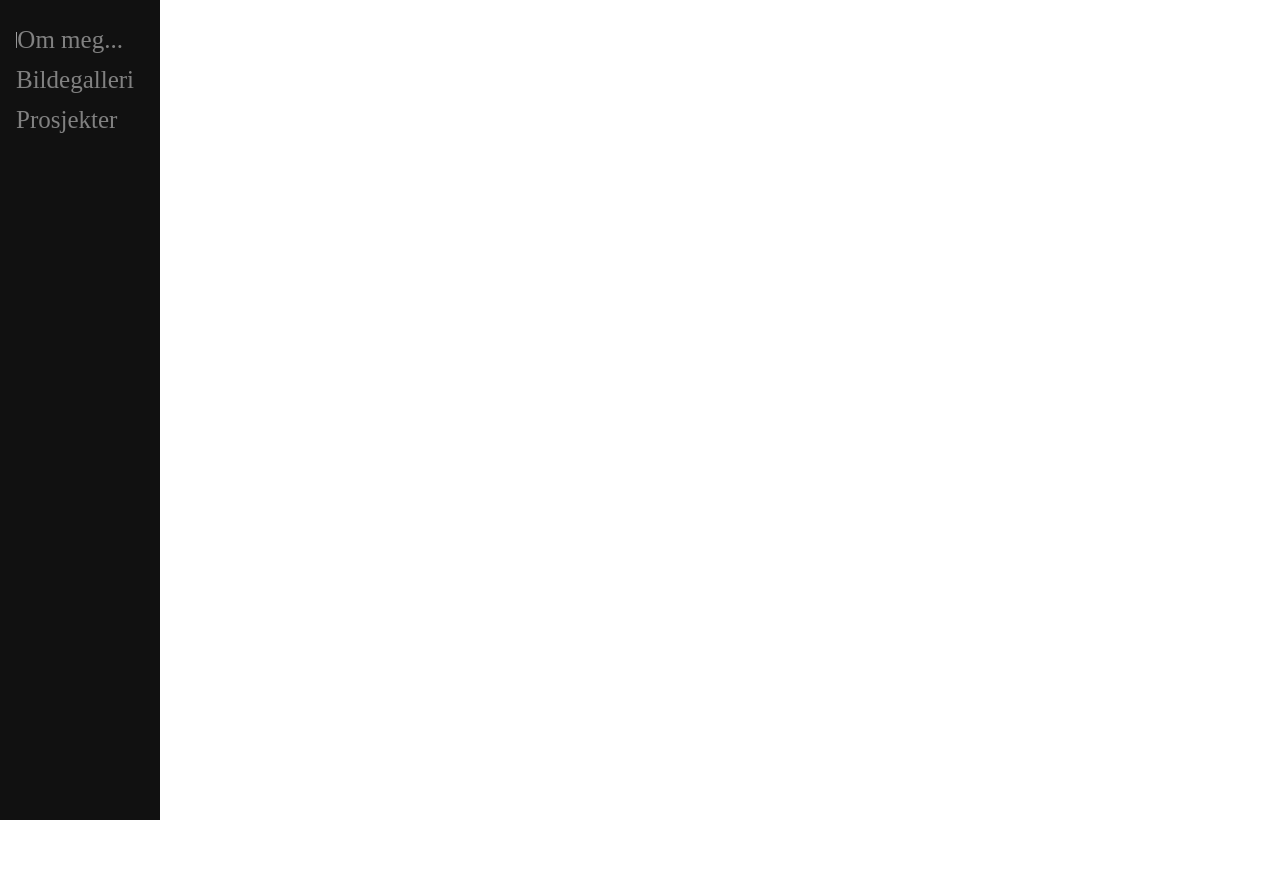
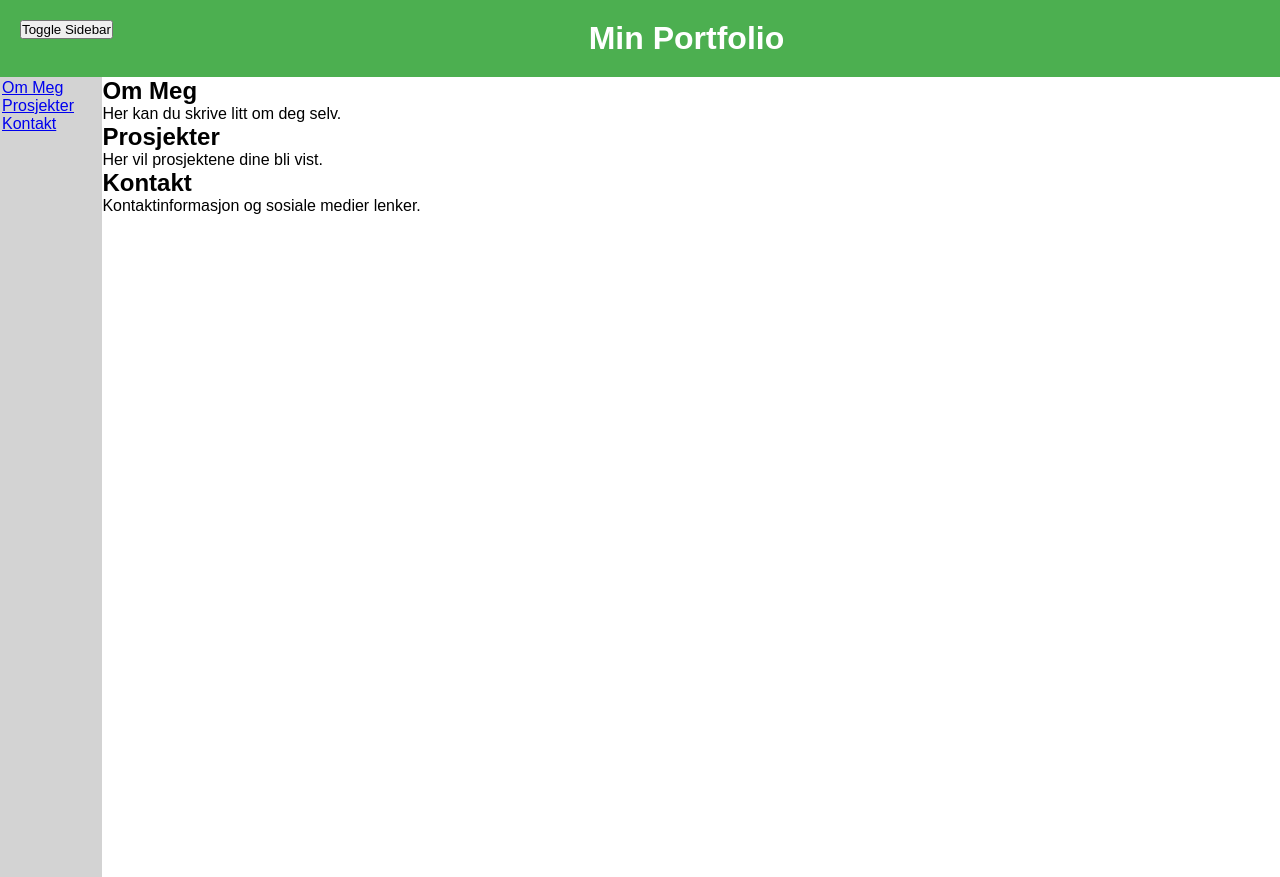
Before and after one commit to Halvooz/halvooz.github.io, a plain HTML site: page index.html in a window 1280 px wide. Before the commit the page ends 800 px from the top, so only its background shows below. Drawn offline with Linux system fonts and the light colour scheme.

Commit message:
Helgekos

```diff
--- /dev/null
+++ b/Aktivitetskalender/style.css
@@ -0,0 +1,10 @@
+* {
+    margin: 0;
+    padding: 0;
+}
+
+.hero {
+    width: 100%;
+    height: 100%;
+    background: linear-gradient(45deg, #6ac1c5,#bda5ff);
+}
--- /dev/null
+++ b/Bursdagskalender/bursdagskalender.css
@@ -0,0 +1,43 @@
+body {
+    font-family: Arial, sans-serif;
+    margin: 20px;
+    padding: 0;
+    background-color: #f0f8ff;
+}
+
+h1 {
+    text-align: center;
+}
+
+form {
+    margin-bottom: 20px;
+    text-align: center;
+}
+
+input {
+    margin: 10px;
+    padding: 5px;
+    font-size: 16px;
+}
+
+button {
+    padding: 5px 10px;
+    font-size: 16px;
+    background-color: #4CAF50;
+    color: white;
+    border: none;
+    cursor: pointer;
+}
+
+ul {
+    list-style-type: none;
+    padding: 0;
+}
+
+li {
+    margin: 10px 0;
+    padding: 10px;
+    background-color: #e7f3fe;
+    border: 1px solid #d3e1f5;
+    border-radius: 5px;
+}
--- /dev/null
+++ b/JS-Manipulering/style.css
@@ -0,0 +1,3 @@
+#utskrift {
+    color: red;
+}
--- /dev/null
+++ b/code.js
@@ -0,0 +1,4 @@
+document.getElementById('toggleSidebar').addEventListener('click', function() {
+  document.querySelector('.sidebar').classList.toggle('collapsed');
+  document.querySelector('.container').classList.toggle('collapsed');
+});
--- a/index.css
+++ b/index.css
@@ -1,51 +1,63 @@
-body {
-    margin: 0;
-    padding: 0;
-    height: 100%;
-    width: 100%;
+/* The sidebar menu */
+.sidebar {
+  height: 100%; /* 100% Full-height */
+  width: 0; /* 0 width - change this with JavaScript */
+  position: fixed; /* Stay in place */
+  z-index: 1; /* Stay on top */
+  top: 0;
+  left: 0;
+  background-color: #111; /* Black*/
+  overflow-x: hidden; /* Disable horizontal scroll */
+  padding-top: 60px; /* Place content 60px from the top */
+  transition: 0.5s; /* 0.5 second transition effect to slide in the sidebar */
 }
 
-.menysymbol {
-    max-width: 1%;
-    max-height: 1%;
-}
-
-/* The sidebar menu */
-.sidenav {
-    height: 100%; /* Full-height: remove this if you want "auto" height */
-    width: 160px; /* Set the width of the sidebar */
-    position: fixed; /* Fixed Sidebar (stay in place on scroll) */
-    z-index: 1; /* Stay on top */
-    top: 0; /* Stay at the top */
-    left: 0;
-    background-color: #111; /* Black */
-    overflow-x: hidden; /* Disable horizontal scroll */
-    padding-top: 20px;
-    flex-direction: row;
-  }
-
-  /* The navigation menu links */
-  .sidenav a {
-    padding: 6px 8px 6px 16px;
+/* The sidebar links */
+.sidebar a {
+  padding: 8px 8px 8px 32px;
   text-decoration: none;
   font-size: 25px;
   color: #818181;
   display: block;
+  transition: 0.3s;
 }
 
 /* When you mouse over the navigation links, change their color */
-  .sidenav a:hover {
+.sidebar a:hover {
   color: #f1f1f1;
 }
 
-  /* Style page content */
-  .main {
-    margin-left: 160px; /* Same as the width of the sidebar */
-    padding: 0px 10px;
+/* Position and style the close button (top right corner) */
+.sidebar .closebtn {
+  position: absolute;
+  top: 0;
+  right: 25px;
+  font-size: 36px;
+  margin-left: 50px;
 }
 
-  /* On smaller screens, where height is less than 450px, change the style of the sidebar (less padding and a smaller font size) */
+/* The button used to open the sidebar */
+.openbtn {
+  font-size: 20px;
+  cursor: pointer;
+  background-color: #111;
+  color: white;
+  padding: 10px 15px;
+  border: none;
+}
+
+.openbtn:hover {
+  background-color: #444;
+}
+
+/* Style page content - use this if you want to push the page content to the right when you open the side navigation */
+#main {
+  transition: margin-left .5s; /* If you want a transition effect */
+  padding: 20px;
+}
+
+/* On smaller screens, where height is less than 450px, change the style of the sidenav (less padding and a smaller font size) */
 @media screen and (max-height: 450px) {
-    .sidenav {padding-top: 15px;}
-    .sidenav a {font-size: 18px;}
+  .sidebar {padding-top: 15px;}
+  .sidebar a {font-size: 18px;}
 }
--- a/index.html
+++ b/index.html
@@ -1,28 +1,43 @@
 <!DOCTYPE html>
-<html lang="en">
+<html lang="no">
 <head>
     <meta charset="UTF-8">
-    <meta http-equiv="X-UA-Compatible" content="IE=edge">
     <meta name="viewport" content="width=device-width, initial-scale=1.0">
-    <title>Halvards Homepage</title>
-    <link rel="stylesheet" href="index.css">
-    <link rel="icon" href="BilderNettverk/kaffekopp.jpg">
+    <title>Min Portfolio</title>
+    <link rel="stylesheet" href="styles.css">
+    <script src="code.js" defer></script>
 </head>
-    <body>
-        <!-- Navbar (Menyen på venstre side) -->
-        <div class="sidenav">
-            <a class="active" href="ommeg.html"><img class="menysymbol" src="symboler/about.png"></img>Om meg...</a>
-            <a href="Bildegalleri/index.html">Bildegalleri</a>
-            <a href="prosjekter.html">Prosjekter</a>
-        </div>
+<body>
+    <header>
+        <button id="toggleSidebar">Toggle Sidebar</button>
+        <h1>Min Portfolio</h1>
+    </header>
 
-        <!-- Sidens innhold -->
-        <div class="main">
+    <!-- SIDEBAR! -->
+    <div class="container">
+        <nav class="sidebar">
+            <ul>
+                <li><a href="#om-meg">Om Meg</a></li>
+                <li><a href="#prosjekter">Prosjekter</a></li>
+                <li><a href="#kontakt">Kontakt</a></li>
+            </ul>
+        </nav>
 
-        </div>
-
-
-
-
-    </body>
+        <!-- MAIN! -->
+        <main>
+            <section id="om-meg">
+                <h2>Om Meg</h2>
+                <p>Her kan du skrive litt om deg selv.</p>
+            </section>
+            <section id="prosjekter">
+                <h2>Prosjekter</h2>
+                <p>Her vil prosjektene dine bli vist.</p>
+            </section>
+            <section id="kontakt">
+                <h2>Kontakt</h2>
+                <p>Kontaktinformasjon og sosiale medier lenker.</p>
+            </section>
+        </main>
+    </div>
+</body>
 </html>
--- /dev/null
+++ b/styles.css
@@ -0,0 +1,58 @@
+* {
+    margin: 0;
+    padding: 0;
+    box-sizing: border-box;
+}
+
+body {
+    font-family: Arial, sans-serif;
+}
+
+header {
+    background-color: #4CAF50;
+    color: white;
+    padding: 20px;
+    text-align: center;
+}
+
+.container {
+    display: flex;
+}
+
+.sidebar {
+    width: 8%;
+    background-color: lightgray;
+    color: black;
+    height: 100vh;
+    padding: 2px;
+    transition: width 0.3s, padding 0.3s;
+}
+
+.sidebar ul {
+    list-style-type: none;
+    padding: 0;
+}
+
+.sidebar ul li a {
+    display: block;
+}
+
+.sidebar ul li a:hover {
+    background-color: aqua;
+}
+
+.sidebar.collapsed {
+    width: 0;
+    padding: 0;
+    overflow: hidden;
+}
+
+.container.collapsed .sidebar {
+    width: 0;
+    padding: 0;
+    overflow: hidden;
+}
+
+#toggleSidebar {
+    float: left;
+}
```
Also changed, not shown: Aktivitetskalender/index.html (added, +16 -0 lines), Bursdagskalender/bursdagskalender.html (added, +27 -0 lines), Bursdagskalender/bursdagskalender.js (added, +81 -0 lines), JS-Manipulering/code.js (added, +23 -0 lines), JS-Manipulering/index.html (added, +27 -0 lines). Lines whose indentation alone changed are shown as unchanged.
